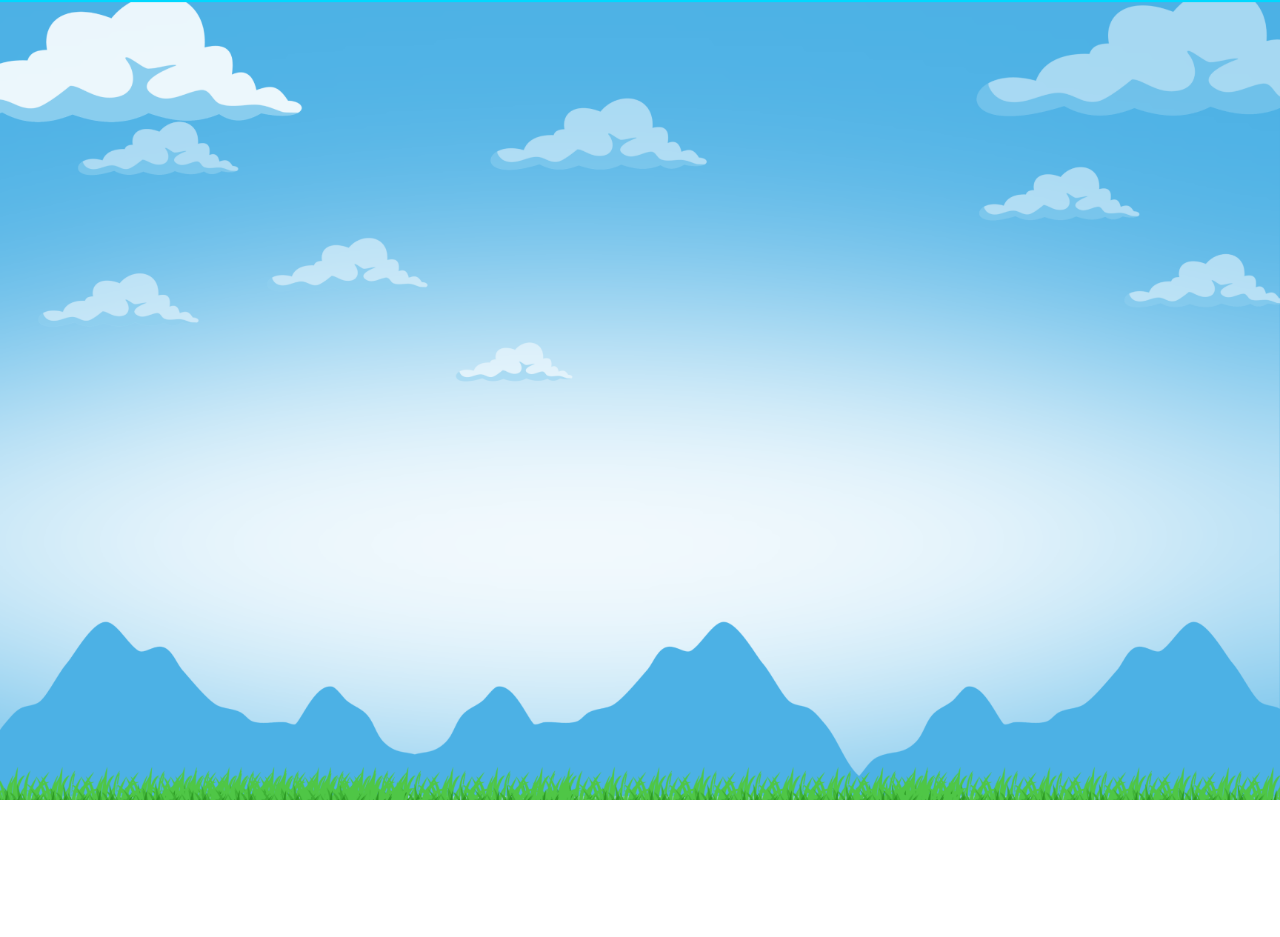
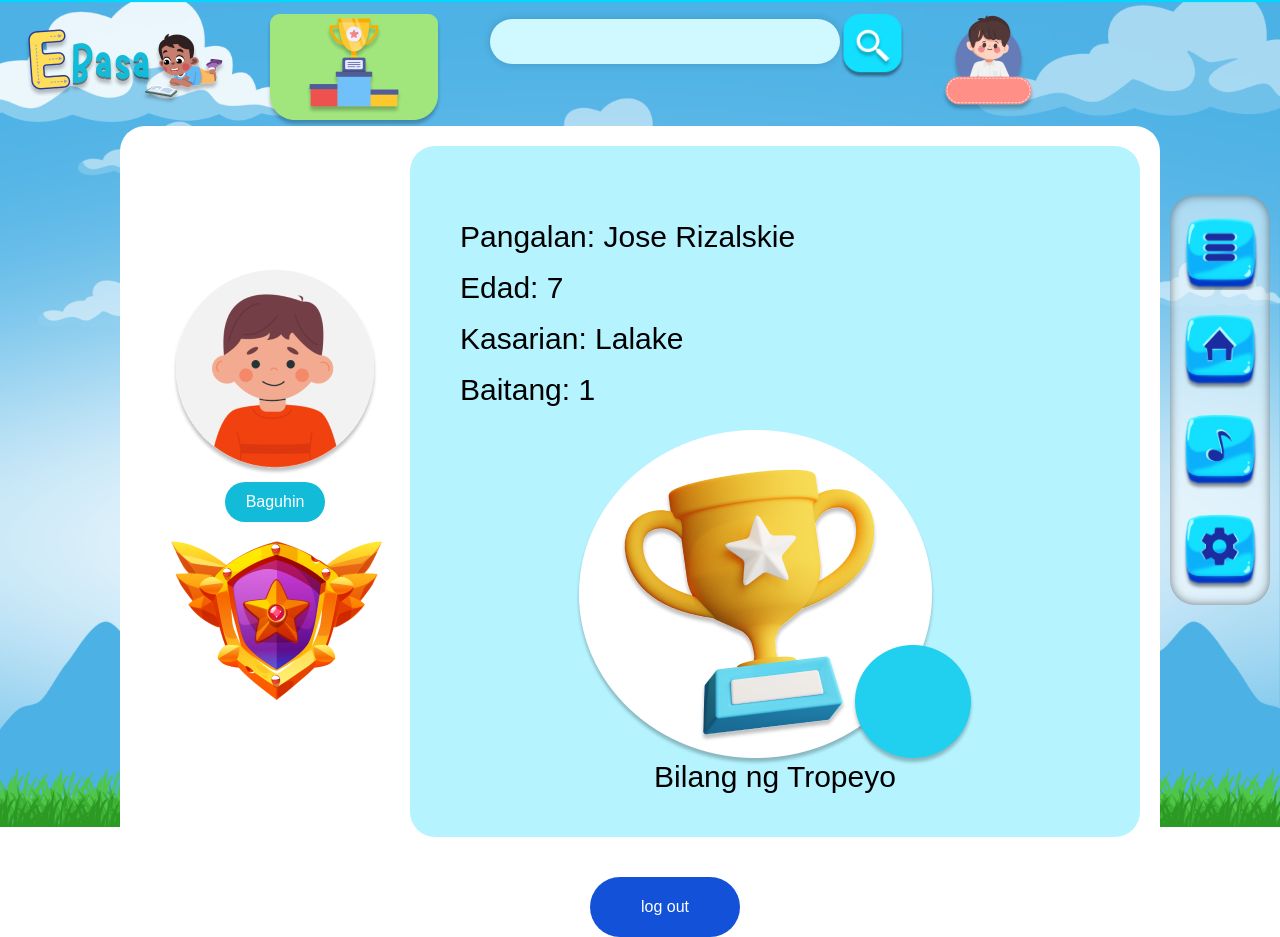
Before and after one commit to Tiyodor/E-BASA-USER, a React (Create React App) app: page /profile in a window 1280 px wide. Before the commit the page ends 800 px from the top, so only its background shows below. Built offline with nearby package versions, Linux system fonts and the light colour scheme; a web font is replaced by a local one.

Commit message:
gumana na ;-; sana wag masira mamaya

```diff
--- a/public/index.html
+++ b/public/index.html
@@ -1,7 +1,6 @@
 <!DOCTYPE html>
 <html lang="en">
 <head>
-  <meta charset="utf-8">
   <title>E-Basa</title>
   <link href="https://fonts.cdnfonts.com/css/happy-school" rel="stylesheet">
 
--- a/src/App.js
+++ b/src/App.js
@@ -3,27 +3,24 @@ import { BrowserRouter as Router, Route, Routes } from 'react-router-dom';
 import Home from './pages/Home';
 import Profile from './pages/Profile';
 import Ranks from './pages/Ranks';
-import Login from './pages/login';
+import Login from './pages/login'; // Ensure the correct filename casing
 import Guidepage from './pages/guidepage';
 
-function App() {
+const App = () => {
   return (
     <Router>
       <div id="root">
-
         <Routes>
-          <Route exact path="/" component={<Login />} />
-          <Route path="/login" component={<Login />} />
-          <Route path="/home" component={<Home />} />
-          <Route path="/profile" component={<Profile />} />
-          <Route path="/ranks" component={<Ranks />} />
-          <Route path="/guidepage" component={<Guidepage />} />
+          <Route path="/" element={<Login />} />
+          <Route path="/login" element={<Login />} />
+          <Route path="/home" element={<Home />} />
+          <Route path="/profile" element={<Profile />} />
+          <Route path="/ranks" element={<Ranks />} />
+          <Route path="/guidepage" element={<Guidepage />} />
         </Routes>
-
-
       </div>
     </Router>
   );
-}
+};
 
 export default App;
--- a/src/pages/Sidenav.js
+++ b/src/pages/Sidenav.js
@@ -10,19 +10,19 @@ const Sidenav = () => {
   return (
     <div className="sidenav">
        <Link to="/" onClick={() => handleMenuClick('#')}>
-        <img src="/assets/imgs/menubt.png" alt="menu" id="menubt-image" />
+        <img src="/assets/imgs/menubt.png" id="menubt-image" />
       </Link>
 
       <Link to="/home" onClick={() => handleMenuClick('home')}>
-        <img src="/assets/imgs/homebt.png" alt="homebt" id="homebt-image" />
+        <img src="/assets/imgs/homebt.png" id="homebt-image" />
       </Link>
 
       <a className="active" href="#sound">
-        <img src="/assets/imgs/soundbt.png" alt="soundbt" id="soundbt-image" />
+        <img src="/assets/imgs/soundbt.png" id="soundbt-image" />
       </a>
 
       <a className="active" href="#setting">
-        <img src="/assets/imgs/settingbt.png" alt="settingbt" id="settingbt-image" />
+        <img src="/assets/imgs/settingbt.png" id="settingbt-image" />
       </a>
     </div>
   );
```
